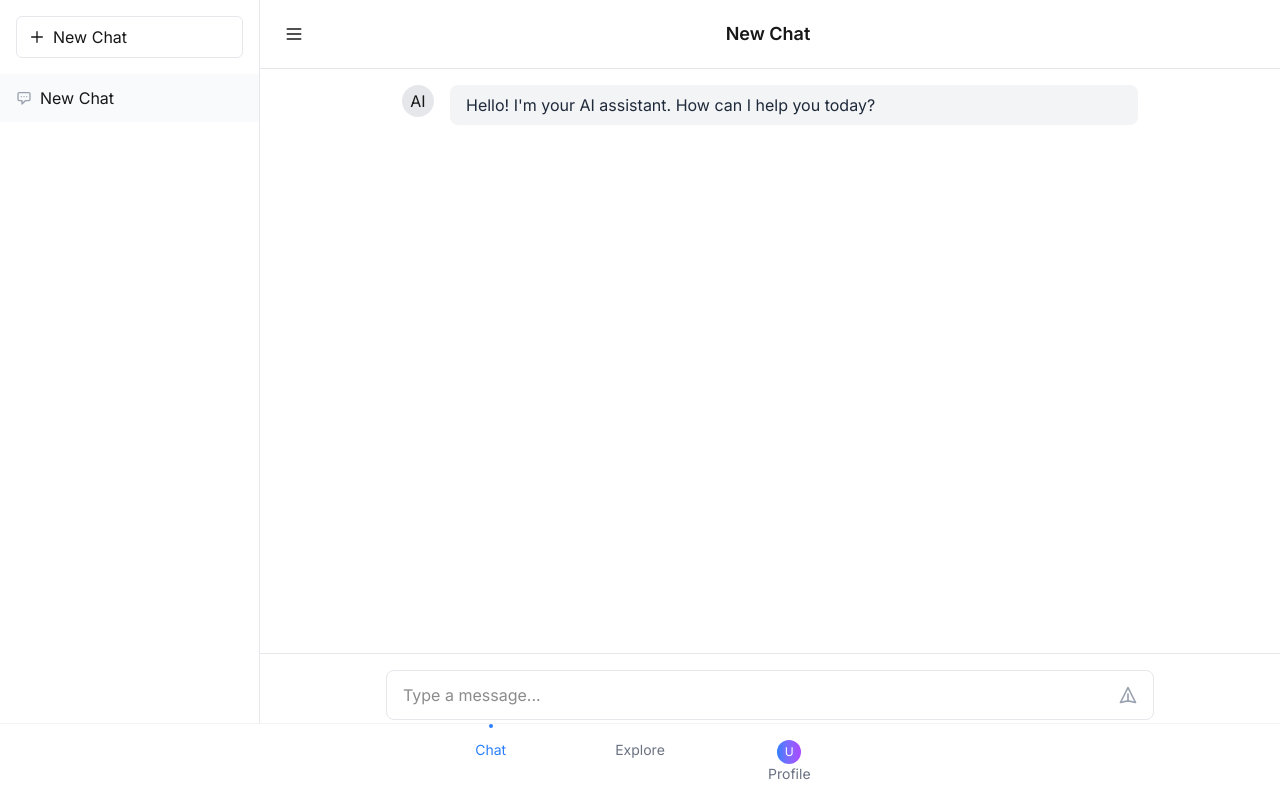
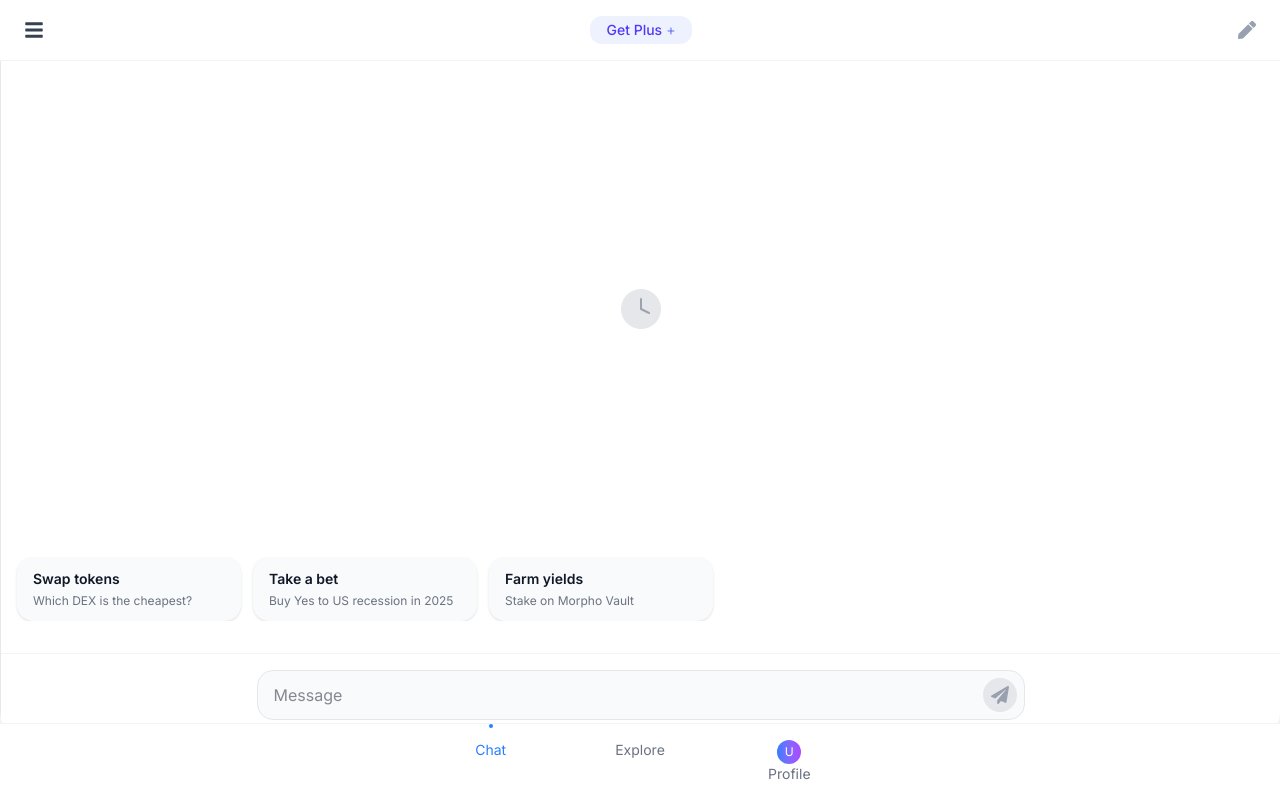
Before and after one commit to CeciliaZ030/foameo-ui, a Next.js app: page /chat in a window 1280 px wide. Built offline with nearby package versions, Linux system fonts and the light colour scheme.

Commit message:
changes in chats

```diff
--- a/package.json
+++ b/package.json
@@ -12,7 +12,8 @@
     "framer-motion": "^12.10.1",
     "next": "15.3.2",
     "react": "^19.0.0",
-    "react-dom": "^19.0.0"
+    "react-dom": "^19.0.0",
+    "react-icons": "^5.5.0"
   },
   "devDependencies": {
     "@eslint/eslintrc": "^3",
--- a/src/app/chat/page.tsx
+++ b/src/app/chat/page.tsx
@@ -2,6 +2,7 @@
 
 import { useState, useEffect } from 'react';
 import { motion, AnimatePresence } from 'framer-motion';
+import { FaBars, FaPen, FaPaperPlane } from 'react-icons/fa';
 
 interface Message {
   id: number;
@@ -20,11 +21,35 @@ interface Chat {
 
 const initialMessage: Message = {
   id: 1,
-  content: "Hello! I'm your AI assistant. How can I help you today?",
+  content: "Hello! How can I help you today?",
   sender: 'bot',
   timestamp: 0,
   status: 'sent'
 };
+
+const SUGGESTIONS = [
+  {
+    title: 'Swap tokens',
+    description: 'Which DEX is the cheapest?',
+  },
+  {
+    title: 'Take a bet',
+    description: 'Buy Yes to US recession in 2025',
+  },
+  {
+    title: 'Farm yields',
+    description: 'Stake on Morpho Vault',
+  },
+];
+
+const Logo = () => (
+  <div className="flex flex-col items-center justify-center h-full">
+    <svg width="48" height="48" viewBox="0 0 48 48" fill="none" xmlns="http://www.w3.org/2000/svg">
+      <path d="M24 4C13.0589 4 4 13.0589 4 24C4 34.9411 13.0589 44 24 44C34.9411 44 44 34.9411 44 24C44 13.0589 34.9411 4 24 4Z" fill="#E5E7EB"/>
+      <path d="M24 14V24L32 28" stroke="#9CA3AF" strokeWidth="2" strokeLinecap="round" strokeLinejoin="round"/>
+    </svg>
+  </div>
+);
 
 export default function ChatPage() {
   const [chats, setChats] = useState<Chat[]>([
@@ -38,7 +63,7 @@ export default function ChatPage() {
   const [currentChatId, setCurrentChatId] = useState(1);
   const [input, setInput] = useState('');
   const [isTyping, setIsTyping] = useState(false);
-  const [isSidebarOpen, setIsSidebarOpen] = useState(true);
+  const [isSidebarOpen, setIsSidebarOpen] = useState(false);
 
   const currentChat = chats.find(chat => chat.id === currentChatId);
 
@@ -136,12 +161,29 @@ export default function ChatPage() {
   };
 
   return (
-    <div className="flex h-[calc(100vh-4rem)] bg-white">
+    <div className="flex flex-col h-[calc(100vh-4rem)] bg-white rounded-3xl shadow-xl overflow-hidden">
+      {/* Top Bar */}
+      <div className="flex items-center justify-between px-4 py-3 border-b border-gray-100 bg-white/80">
+        <button onClick={() => setIsSidebarOpen(!isSidebarOpen)} className="p-2 text-gray-700">
+          <FaBars size={20} />
+        </button>
+        <button className="px-4 py-1 rounded-xl bg-indigo-50 text-indigo-600 font-medium text-sm flex items-center gap-1">
+          Get Plus <span className="text-indigo-400">+</span>
+        </button>
+        <button className="p-2 text-gray-400">
+          <FaPen size={18} />
+        </button>
+      </div>
+      <div className="flex-1 flex h-full overflow-x-hidden">
         {/* Sidebar */}
         <motion.div
-        initial={{ width: isSidebarOpen ? 260 : 0 }}
+          initial={{ width: 0 }}
           animate={{ width: isSidebarOpen ? 260 : 0 }}
-        className="h-full border-r border-gray-200 overflow-hidden"
+          transition={{ type: 'tween', duration: 0.3 }}
+          className={`h-full border-r border-gray-200 overflow-hidden bg-white transition-shadow duration-300
+            ${isSidebarOpen ? 'shadow-xl pointer-events-auto' : 'pointer-events-none'}
+          `}
+          onClick={e => e.stopPropagation()}
         >
           <div className="p-4">
             <button
@@ -173,24 +215,26 @@ export default function ChatPage() {
             ))}
           </div>
         </motion.div>
-
         {/* Main Chat Area */}
-      <div className="flex-1 flex flex-col">
-        {/* Header */}
-        <header className="p-4 border-b border-gray-200 flex items-center justify-between">
-          <button
-            onClick={() => setIsSidebarOpen(!isSidebarOpen)}
-            className="p-2 hover:bg-gray-100 rounded-md transition-colors"
+        <div className="flex-1 flex flex-col h-full"
+          onClick={() => isSidebarOpen && setIsSidebarOpen(false)}
         >
-            <svg className="w-5 h-5" fill="none" stroke="currentColor" viewBox="0 0 24 24">
-              <path strokeLinecap="round" strokeLinejoin="round" strokeWidth={2} d="M4 6h16M4 12h16M4 18h16" />
-            </svg>
+          {/* If no messages except initial, show logo and suggestions */}
+          {currentChat && currentChat.messages.length <= 1 ? (
+            <div className="flex-1 flex flex-col items-center justify-center relative overflow-x-hidden">
+              <div className="flex flex-col items-center justify-center flex-1">
+                <Logo />
+              </div>
+              <div className="flex flex-row gap-3 px-4 mb-8 w-full overflow-x-auto flex-nowrap scrollbar-hide">
+                {SUGGESTIONS.map((s, i) => (
+                  <button key={i} className="w-56 rounded-2xl bg-gray-50 px-4 py-3 shadow-sm hover:bg-gray-100 transition-all text-left">
+                    <div className="font-semibold text-gray-900 text-sm">{s.title}</div>
+                    <div className="text-xs text-gray-500 mt-1">{s.description}</div>
                   </button>
-          <h1 className="text-lg font-semibold">{currentChat?.title}</h1>
-          <div className="w-10" /> {/* Spacer for alignment */}
-        </header>
-
-        {/* Messages */}
+                ))}
+              </div>
+            </div>
+          ) : (
             <div className="flex-1 overflow-y-auto">
               <div className="max-w-3xl mx-auto p-4 space-y-6">
                 <AnimatePresence>
@@ -226,8 +270,6 @@ export default function ChatPage() {
                     </motion.div>
                   ))}
                 </AnimatePresence>
-
-            {/* Typing Indicator */}
                 {isTyping && (
                   <motion.div
                     initial={{ opacity: 0, y: 20 }}
@@ -248,32 +290,31 @@ export default function ChatPage() {
                 )}
               </div>
             </div>
-
+          )}
           {/* Input */}
-        <div className="border-t border-gray-200 p-4">
+          <div className="border-t border-gray-100 p-4 bg-white">
             <div className="max-w-3xl mx-auto">
-            <div className="relative">
+              <div className="relative flex items-center">
                 <input
                   type="text"
                   value={input}
                   onChange={(e) => setInput(e.target.value)}
                   onKeyPress={(e) => e.key === 'Enter' && handleSend()}
-                placeholder="Type a message..."
-                className="w-full px-4 py-3 pr-12 rounded-lg border border-gray-200 focus:outline-none focus:border-blue-500 focus:ring-1 focus:ring-blue-500"
+                  placeholder="Message"
+                  className="w-full px-4 py-3 rounded-2xl border border-gray-200 focus:outline-none focus:border-blue-500 focus:ring-1 focus:ring-blue-500 text-gray-900 bg-gray-50"
                 />
                 <button
                   onClick={handleSend}
                   disabled={!input.trim()}
-                className={`absolute right-2 top-1/2 -translate-y-1/2 p-2 rounded-md transition-colors ${
+                  className={`absolute right-2 top-1/2 -translate-y-1/2 p-2 rounded-full transition-colors ${
                     input.trim()
-                    ? 'text-blue-500 hover:bg-blue-50'
-                    : 'text-gray-400'
+                      ? 'bg-blue-500 text-white hover:bg-blue-600'
+                      : 'bg-gray-200 text-gray-400 cursor-not-allowed'
                   }`}
                 >
-                <svg className="w-5 h-5" fill="none" stroke="currentColor" viewBox="0 0 24 24">
-                  <path strokeLinecap="round" strokeLinejoin="round" strokeWidth={2} d="M12 19l9 2-9-18-9 18 9-2zm0 0v-8" />
-                </svg>
+                  <FaPaperPlane size={18} />
                 </button>
+              </div>
             </div>
           </div>
         </div>
--- a/src/app/explore/page.tsx
+++ b/src/app/explore/page.tsx
@@ -46,7 +46,7 @@ const bots: Bot[] = [
   }
 ];
 
-const categories = ["All", "Writing", "Development", "Education", "Language"];
+const categories = ["All", "DEX", "Staking", "Games", "NFTs", "Lending", "Prediction Markets"];
 
 export default function ExplorePage() {
   return (
@@ -110,7 +110,7 @@ export default function ExplorePage() {
 
       {/* Bot Grid */}
       <section className="px-4 py-6">
-        <h2 className="text-xl font-semibold text-gray-800 mb-4">Popular Bots</h2>
+        <h2 className="text-xl font-semibold text-gray-800 mb-4">Popular Apps</h2>
         <div className="grid grid-cols-2 gap-4">
           {bots.map((bot) => (
             <motion.div
```
Also changed, not shown: 1 other file (tests, documents, lock files or other folders). Lines whose indentation alone changed are shown as unchanged.
